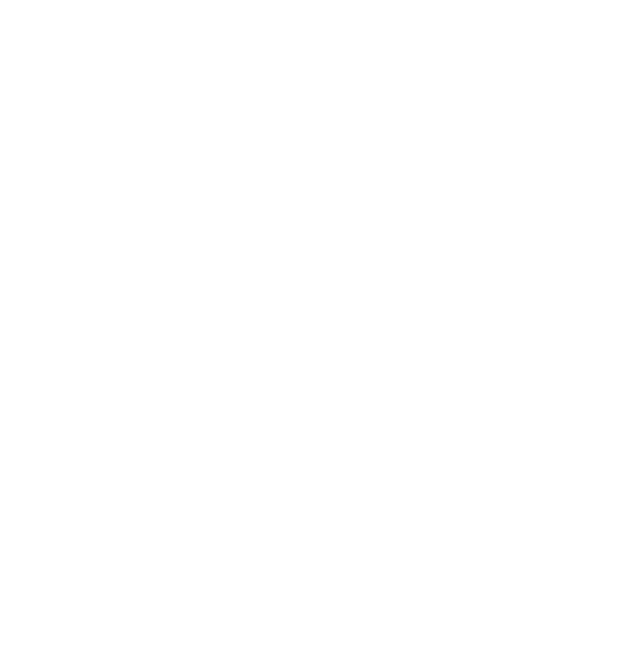
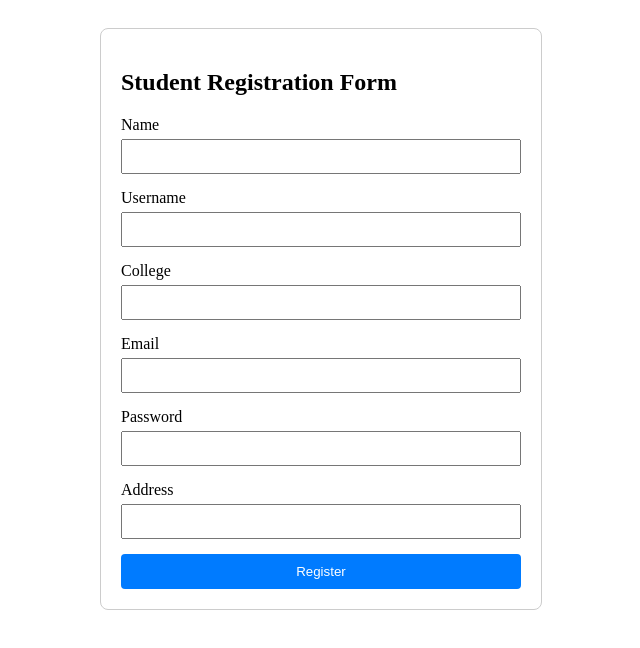
Before and after one commit to Vaishnavi213460/React-Mini-Buildout, a React (Vite) app: page /student-form in a window 1280 px wide. Before the commit this address had no page. Shown: the top 648 px of the page, without its empty margins (319-959 px from the left). Built offline with nearby package versions, Linux system fonts and the light colour scheme.

Commit message:
std form

```diff
--- a/src/App.jsx
+++ b/src/App.jsx
@@ -13,6 +13,7 @@
 import SudokuValidator from './components/SudokuValidator';
 import SnakeAndLadders from './components/SnakeAndLadders';
 import DragAndDropDigits from './components/DragAndDropDigits';
+import StudentForm from './components/StudentForm';
 
 function App() {
   return (
@@ -32,6 +33,7 @@
           <Route path="/sudoku-validator" element={<SudokuValidator />} />
           <Route path="/snake-ladder" element={<SnakeAndLadders />} />
           <Route path="/drag-n-drop" element={<DragAndDropDigits />} />
+          <Route path="/student-form" element={<StudentForm />} />
         </Routes>
       </div>
     </Router>
--- a/src/components/DragAndDropDigits.jsx
+++ b/src/components/DragAndDropDigits.jsx
@@ -34,7 +34,6 @@
       }}>
         <h1>Drag & Drop Digits</h1>
 
-        {/* FIX: Ensure the dash is an en dash (–) as per the Cypress test requirements */}
         <p style={{ color: '#666', marginBottom: '30px' }}>
           Drag the boxes to reorder the digits 0–9.
         </p>
@@ -62,7 +61,6 @@
           ))}
         </div>
 
-        {/* FIX: Exact string match for the tip text */}
         <p style={{ fontSize: '14px', color: '#888' }}>
           Tip: Try reordering to make <span style={{ backgroundColor: '#f3f4f6', padding: '2px 6px', borderRadius: '4px' }}>0123456789</span> or reverse it!
         </p>
--- a/src/components/Home.jsx
+++ b/src/components/Home.jsx
@@ -44,6 +44,9 @@
         <li style={{ padding: '10px', border: '1px solid #ddd', marginBottom: '10px', borderRadius: '5px' }}>
             <Link to="/drag-n-drop" style={{ textDecoration: 'none', color: '#007bff', fontSize: '18px' }}>📝 Drag & Drop</Link>
         </li>
+         <li style={{ padding: '10px', border: '1px solid #ddd', marginBottom: '10px', borderRadius: '5px' }}>
+            <Link to="/student-form" style={{ textDecoration: 'none', color: '#007bff', fontSize: '18px' }}>📝 Student Form</Link>
+        </li>
       </ul>
     </div>
   );
--- /dev/null
+++ b/src/components/StudentForm.jsx
@@ -0,0 +1,107 @@
+import React, { useState } from 'react';
+
+const StudentForm = () => {
+  const [formData, setFormData] = useState({
+    name: '', username: '', college: '', email: '', password: '', address: ''
+  });
+  const [errors, setErrors] = useState({});
+
+  const validate = () => {
+    let newErrors = {};
+    if (!formData.name) newErrors.name = "Name is required"; //
+    if (!formData.college) newErrors.college = "College is required";
+    if (!formData.address) newErrors.address = "Address is required";
+
+    // Username lowercase check
+    if (formData.username !== formData.username.toLowerCase()) {
+      newErrors.username = "Username must be all lowercase";
+    }
+
+    // Email format check
+    const emailRegex = /^[^\s@]+@[^\s@]+\.[^\s@]+$/;
+    if (!emailRegex.test(formData.email)) {
+      newErrors.email = "Enter a valid email address";
+    }
+
+    // Password length check
+    if (formData.password.length < 8) {
+      newErrors.password = "Password must be at least 8 characters";
+    }
+
+    setErrors(newErrors);
+    return Object.keys(newErrors).length === 0;
+  };
+
+  const handleSubmit = (e) => {
+    e.preventDefault();
+    if (validate()) {
+      alert("Registration Successful!");
+    }
+  };
+
+  const handleChange = (e) => {
+    setFormData({ ...formData, [e.target.name]: e.target.value });
+  };
+
+  return (
+    <div style={containerStyle}>
+      <form onSubmit={handleSubmit} style={formStyle}>
+        <h2>Student Registration Form</h2>
+
+        {/* Name input */}
+        <div style={inputGroup}>
+          <label>Name</label>
+          <input name="name" value={formData.name} onChange={handleChange} style={inputStyle} />
+          {errors.name && <p style={errorStyle}>{errors.name}</p>}
+        </div>
+
+        {/* Username input */}
+        <div style={inputGroup}>
+          <label>Username</label>
+          <input name="username" value={formData.username} onChange={handleChange} style={inputStyle} />
+          {errors.username && <p style={errorStyle}>{errors.username}</p>}
+        </div>
+
+        {/* College input */}
+        <div style={inputGroup}>
+          <label>College</label>
+          <input name="college" value={formData.college} onChange={handleChange} style={inputStyle} />
+          {errors.college && <p style={errorStyle}>{errors.college}</p>}
+        </div>
+
+        {/* Email input */}
+        <div style={inputGroup}>
+          <label>Email</label>
+          <input name="email" value={formData.email} onChange={handleChange} style={inputStyle} />
+          {errors.email && <p style={errorStyle}>{errors.email}</p>}
+        </div>
+
+        {/* Password input */}
+        <div style={inputGroup}>
+          <label>Password</label>
+          <input type="password" name="password" value={formData.password} onChange={handleChange} style={inputStyle} />
+          {errors.password && <p style={errorStyle}>{errors.password}</p>}
+        </div>
+
+        {/* Address input */}
+        <div style={inputGroup}>
+          <label>Address</label>
+          <input name="address" value={formData.address} onChange={handleChange} style={inputStyle} />
+          {errors.address && <p style={errorStyle}>{errors.address}</p>}
+        </div>
+
+        <button type="submit" style={btnStyle}>Register</button>
+      </form>
+    </div>
+  );
+};
+
+// Styles for visual alignment
+const containerStyle = { display: 'flex', justifyContent: 'center', padding: '20px' };
+const formStyle = { width: '400px', padding: '20px', border: '1px solid #ccc', borderRadius: '8px' };
+const inputGroup = { marginBottom: '15px' };
+const inputStyle = { width: '100%', padding: '8px', marginTop: '5px', boxSizing: 'border-box' };
+const errorStyle = { color: 'red', fontSize: '12px', margin: '5px 0 0 0' };
+const btnStyle = { width: '100%', padding: '10px', backgroundColor: '#007bff', color: 'white', border: 'none', borderRadius: '4px', cursor: 'pointer' };
+
+export default StudentForm;
```
